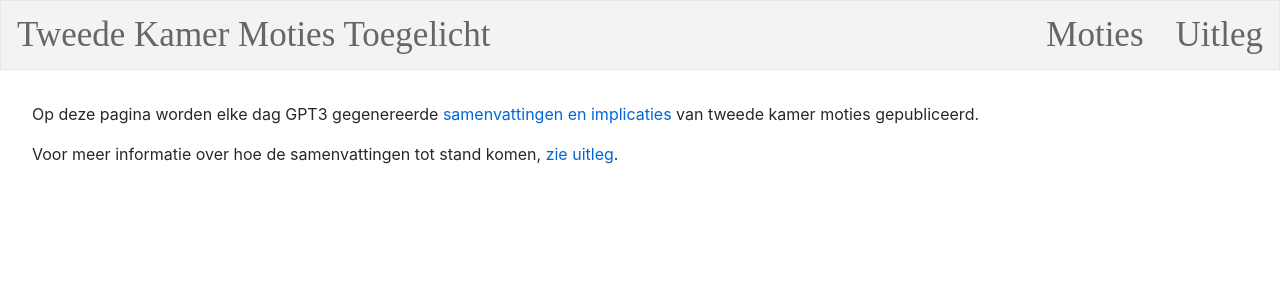
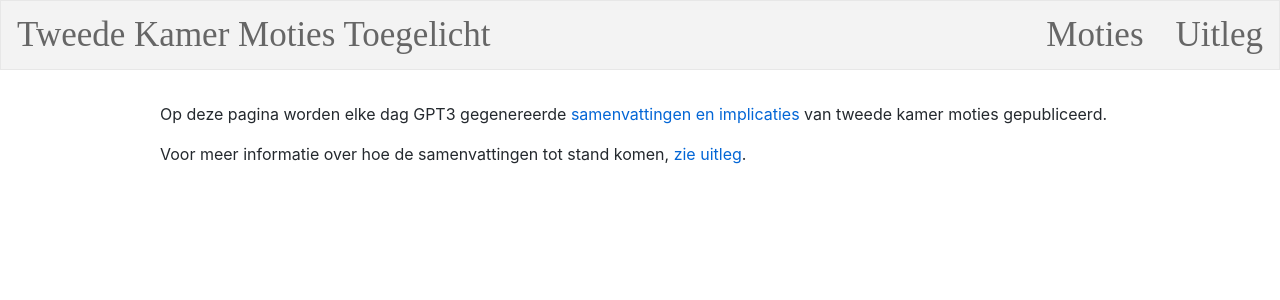
Before and after one commit to DavidZomerdijk/moties-toegelicht, a Jekyll site: the page built from readme_orgineel.md, in a window 1280 px wide. Shown: the top 300 px of the page. Built offline with Jekyll 4.4.1, drawn with Linux system fonts in a browser that asks for light colours; our own code applies the rules of GitHub Pages for plain Markdown files.

```diff
--- a/_layouts/default.html
+++ b/_layouts/default.html
@@ -26,7 +26,7 @@ body {
 .markdown-body {
   box-sizing: border-box;
   /*width: 978px;*/
-  width: 1400px;
+  width: 80%;
   margin: 0 auto;
   padding: 32px;
 }
```
